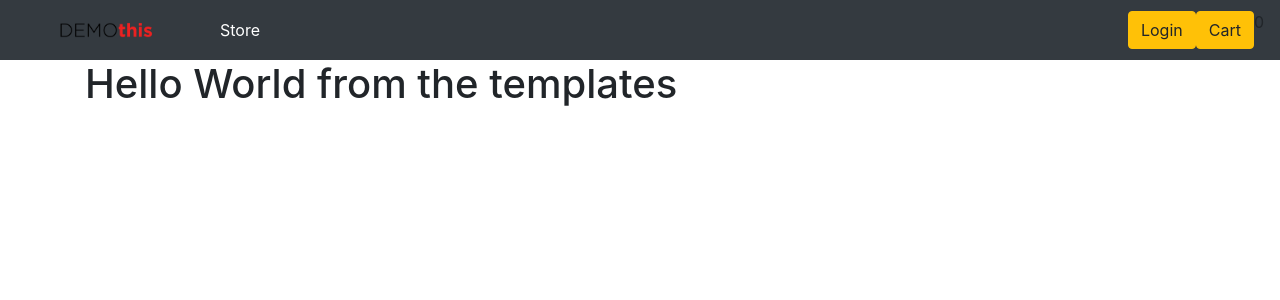
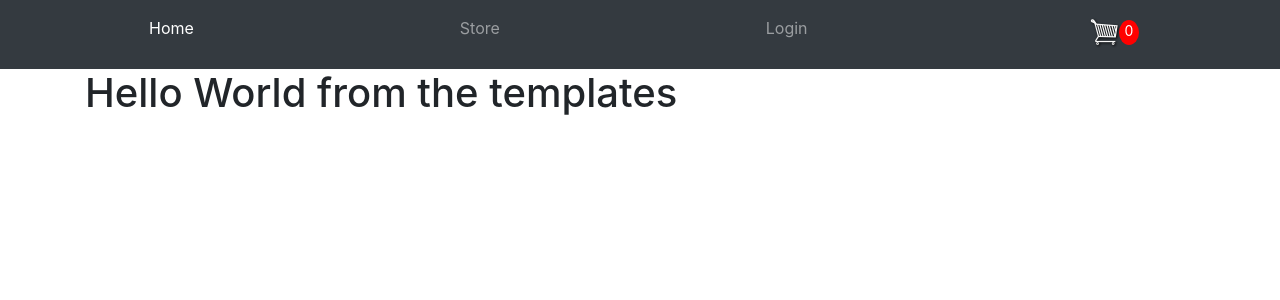
Before and after one commit to emalfiza/zootopia-stars, a Django app: page / in a window 1280 px wide. Shown: the top 300 px of the page. Run offline with Django 3.2, Linux system fonts and the light colour scheme; some libraries are stand-ins or nearby versions.

Commit message:
Add navbar and customization

```diff
--- a/static/css/main.css
+++ b/static/css/main.css
@@ -1,3 +1,24 @@
-#logo {
-	width:180px;
+/* Start of the navbar components */
+#cart-total{
+	display: inline-block;
+	text-align: center;
+	color:#fff;
+	background-color: red;
+	width: 20px;
+	height: 25px;
+	border-radius: 50%;
+	font-size: 14px;
+    margin-left: -14px;
 }
+
+#cart-icon{
+	width: 32px;
+	display: inline-block;
+	margin-left: 15px;
+}
+
+.nav-link {
+    display: inline-block;
+    padding: .5rem 1rem;
+}
+/* End of Navbar components */
--- a/templates/base.html
+++ b/templates/base.html
@@ -16,28 +16,35 @@
 </head>
 <body>
 
+    <!-- Start Navbar -->
     <nav class="navbar navbar-expand-lg navbar-dark bg-dark">
-        <a class="navbar-brand" href="">
-            <img id="logo" src="{% static 'img/logo.png' %}">
-        </a>
         <button aria-controls="navbarSupportedContent" aria-expanded="false" aria-label="Toggle navigation"
             class="navbar-toggler" data-target="#navbarSupportedContent" data-toggle="collapse" type="button">
         <span class="navbar-toggler-icon"></span>
         </button>
 
         <div class="collapse navbar-collapse" id="navbarSupportedContent">
-            <ul class="navbar-nav mr-auto">
+             <ul class="navbar-nav nav-fill w-100 d-flex">
                 <li class="nav-item active">
-                    <a class="nav-link" href="">Store <span class="sr-only">(current)</span></a>
+                    <a class="nav-link" href="">Home</a>
                 </li>
+                <li class="nav-item">
+                    <a class="nav-link" href="">Store</a>
+                </li>
+                 <li class="nav-item">
+                    <a class="nav-link" href="">Login</a>
+                </li>
+                 <li class="nav-item">
+                    <a class="nav-link" href="">
+                        <img id="cart-icon" src="{% static 'img/cart.png' %}">
+                    </a>
+                    <p id="cart-total">0</p>
+                </li>
+
             </ul>
-            <div class="form-inline my-2 my-lg-0">
-                <a href="" class="btn btn-warning">Login</a>
-                <a href="" class="btn btn-warning">Cart</a>
-                <p id="cart-total">0</p>
-            </div>
         </div>
     </nav>
+    <!-- End Navbar -->
 
     {% block content %}
 
```
Also changed, not shown: static/img/cart.png (added).
